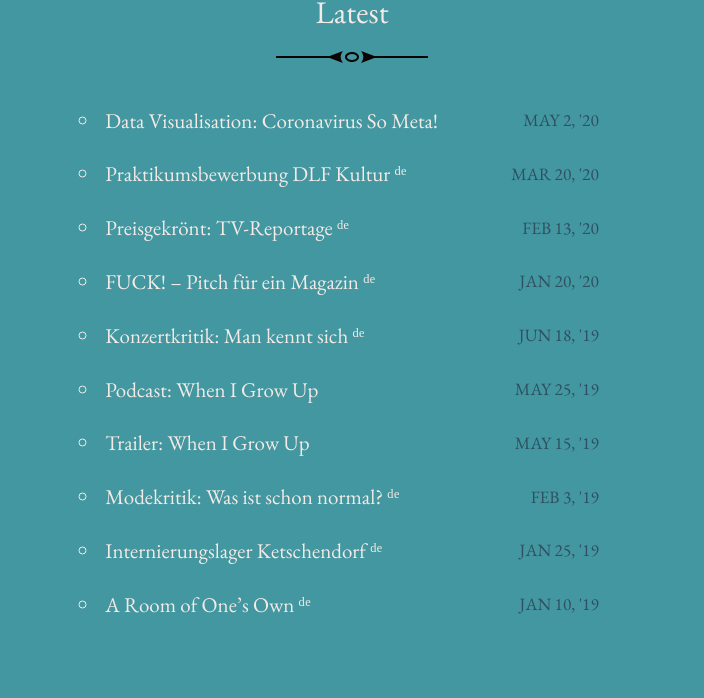
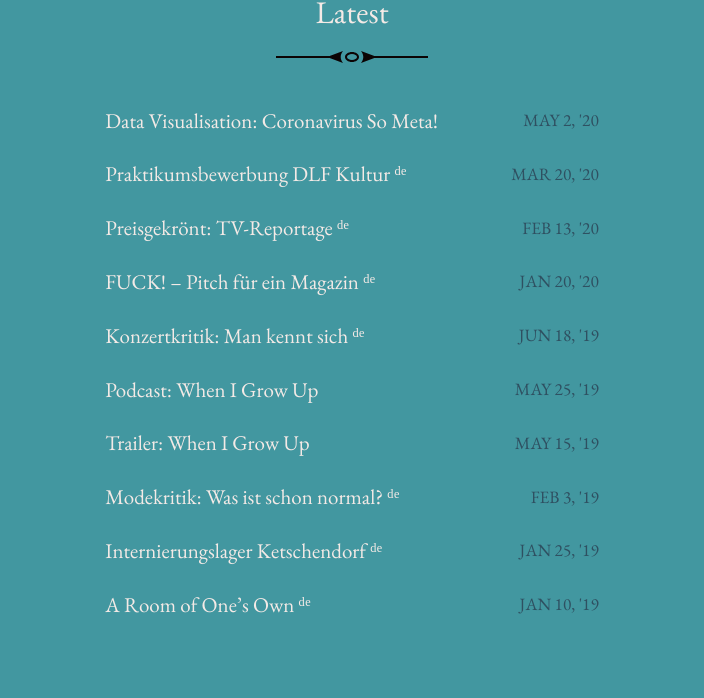
Before and after one commit to SerafinDinges/serafindinges.com, a Jekyll site: the page built from index.html, in a window 1280 px wide. Shown: the part 570-1268 px from the top of the page, without its empty margins (288-992 px from the left). Built offline with Jekyll 4.4.1, drawn with Linux system fonts in a browser that asks for light colours; the list of posts is cut into pages by our own code.

Commit message:
fix list style one home page

```diff
--- a/_sass/_base.scss
+++ b/_sass/_base.scss
@@ -72,7 +72,7 @@
   }
 }
 
-li {
+ul {
   list-style: circle;
 }
 
```
